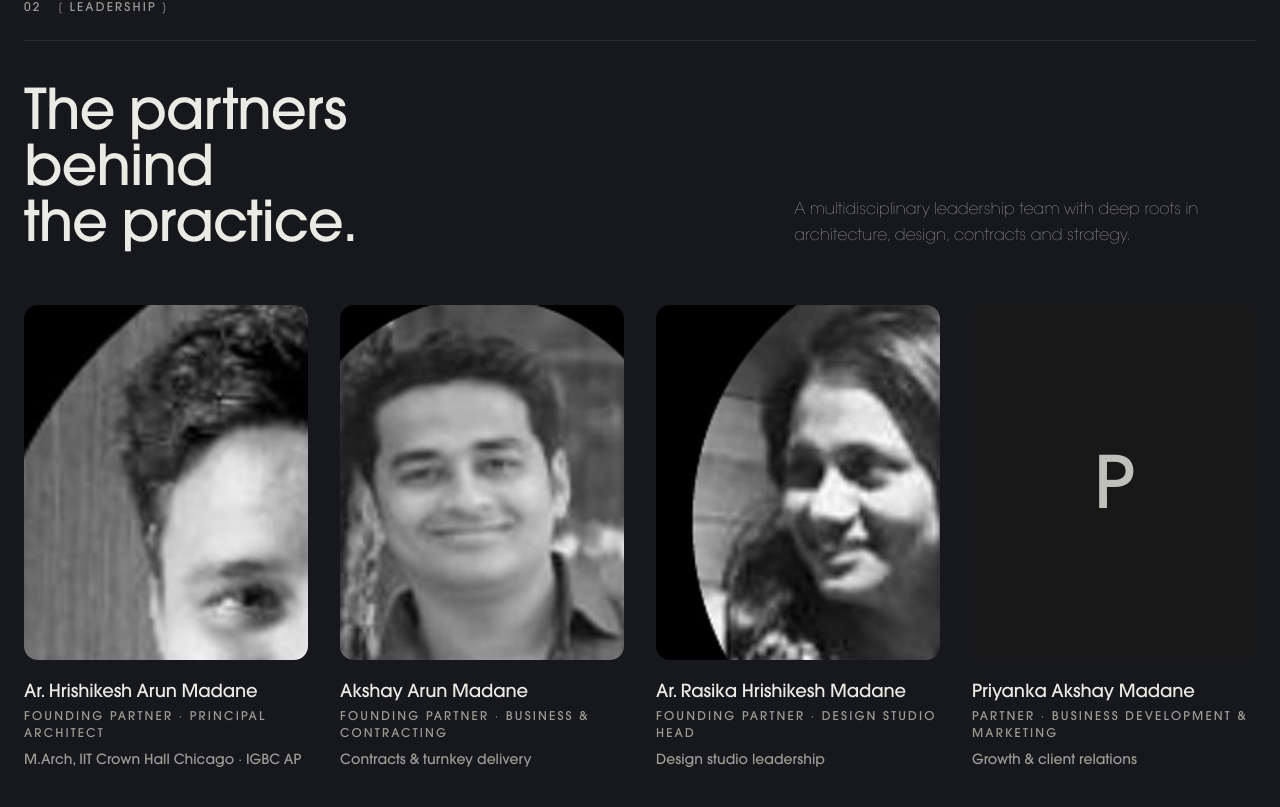
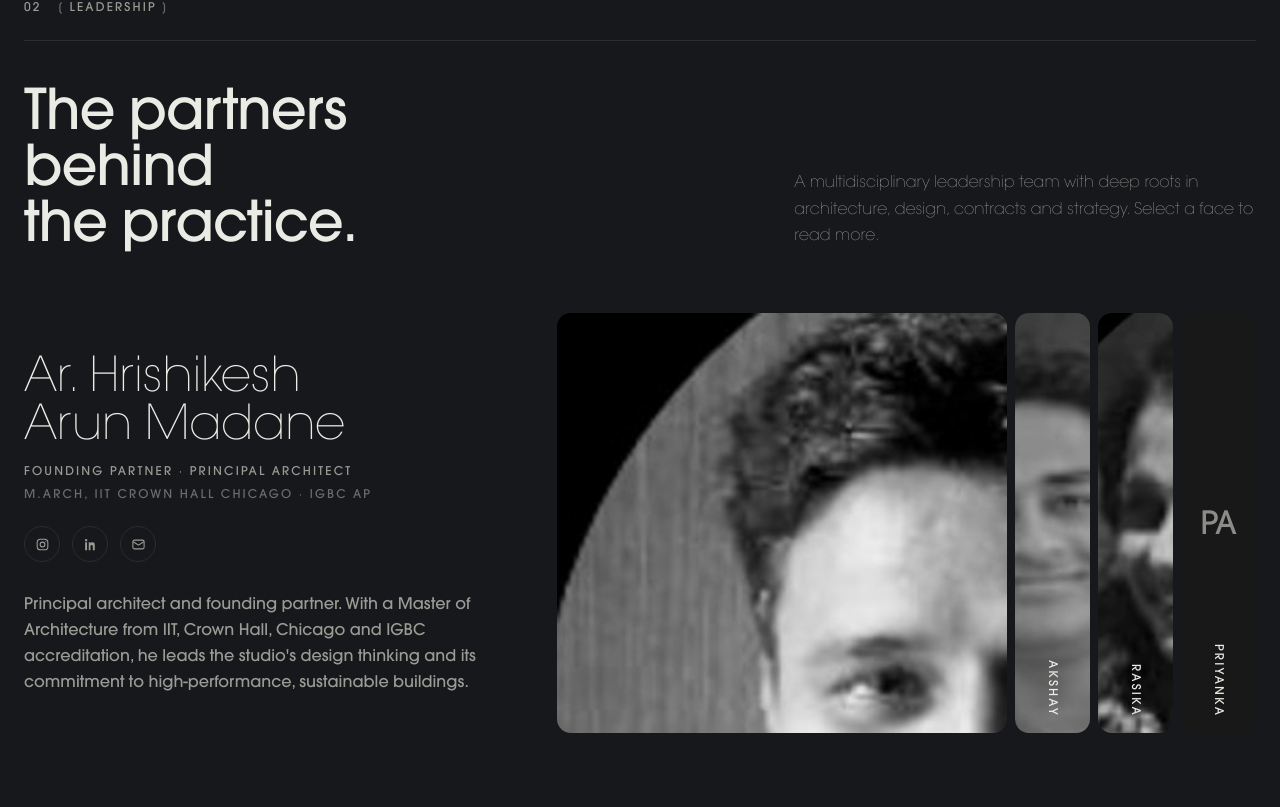
Before and after one commit to TusharND12/madane-design-workshop, a Next.js app: page /studio in a window 1280 px wide. Shown: the part 1612-2419 px from the top of the page. Built offline with nearby package versions, Linux system fonts and the light colour scheme.

Commit message:
Studio leadership: interactive active-portrait + clickable thumbnail strip with name/role/bio toggle

```diff
--- a/src/app/(site)/studio/page.tsx
+++ b/src/app/(site)/studio/page.tsx
@@ -1,10 +1,10 @@
 import type { Metadata } from "next";
-import Image from "next/image";
 import { getStudio, getClients } from "@/lib/cms";
 import { site } from "@/content/site";
 import { PageIntro } from "@/components/common/PageIntro";
 import { SectionHeader } from "@/components/primitives/SectionHeader";
 import { Reveal } from "@/components/primitives/Reveal";
+import { LeadershipShowcase } from "@/components/studio/LeadershipShowcase";
 import { EnquiryBand } from "@/components/common/EnquiryBand";
 
 export const metadata: Metadata = {
@@ -66,25 +66,15 @@ export default function StudioPage() {
       {/* 03 — Leadership */}
       <section className="bg-stone/40">
         <div className="shell-wide py-section">
-          <SectionHeader index="02" label="Leadership" title="The partners behind the practice." align="between" intro="A multidisciplinary leadership team with deep roots in architecture, design, contracts and strategy." />
-          <div className="mt-14 grid grid-cols-2 gap-x-6 gap-y-12 md:grid-cols-4 md:gap-x-8">
-            {studio.leadership.map((m, i) => (
-              <Reveal key={m.name} delay={(i % 4) * 0.06} className="flex flex-col">
-                <div className="relative aspect-[4/5] w-full overflow-hidden rounded-card bg-mount">
-                  {m.portrait ? (
-                    <Image src={m.portrait} alt={`${m.name} — ${m.role}.`} fill sizes="(max-width:768px) 45vw, 22vw" className="object-cover grayscale" />
-                  ) : (
-                    <span aria-hidden="true" className="flex h-full w-full items-center justify-center font-display text-5xl text-ink/80">
-                      {m.name.replace(/^Ar\.\s*/, "").charAt(0)}
-                    </span>
-                  )}
-                </div>
-                <h3 className="mt-5 font-display text-lg leading-tight tracking-tight">{m.name}</h3>
-                <span className="mt-1.5 font-mono text-2xs uppercase tracking-label text-ink-muted">{m.role}</span>
-                <p className="mt-2 text-sm leading-snug text-ink-muted">{m.credential}</p>
-              </Reveal>
-            ))}
-          </div>
+          <SectionHeader index="02" label="Leadership" title="The partners behind the practice." align="between" intro="A multidisciplinary leadership team with deep roots in architecture, design, contracts and strategy. Select a face to read more." />
+          <LeadershipShowcase
+            items={studio.leadership}
+            socials={[
+              ...site.socials.filter((s) => s.label === "Instagram" || s.label === "LinkedIn"),
+              { label: "Email", href: `mailto:${site.contact.email}` },
+            ]}
+            email={site.contact.email}
+          />
         </div>
       </section>
 
--- /dev/null
+++ b/src/components/studio/LeadershipShowcase.tsx
@@ -0,0 +1,156 @@
+"use client";
+
+import { useState } from "react";
+import Image from "next/image";
+import { AnimatePresence, motion } from "framer-motion";
+import { EASE } from "@/lib/motion";
+import { usePrefersReducedMotion } from "@/hooks/usePrefersReducedMotion";
+
+type Leader = { name: string; role: string; credential: string; bio: string; portrait: string };
+type Social = { label: string; href: string };
+
+const initials = (name: string) =>
+  name
+    .replace(/^Ar\.\s*/, "")
+    .split(" ")
+    .slice(0, 2)
+    .map((w) => w[0])
+    .join("");
+
+/**
+ * Leadership — an active portrait beside a clickable strip of the team. Selecting
+ * a face grows its portrait to fill the frame and swaps the name, role and bio
+ * alongside it. Mirrors the services accordion mechanic, synced to the copy.
+ */
+export function LeadershipShowcase({ items, socials, email }: { items: readonly Leader[]; socials: readonly Social[]; email: string }) {
+  const reduced = usePrefersReducedMotion();
+  const [active, setActive] = useState(0);
+  const a = items[active];
+
+  return (
+    <div className="mt-12 grid gap-10 md:mt-16 md:grid-cols-12 md:gap-12">
+      {/* Left — the active leader */}
+      <div className="md:col-span-5 md:self-center">
+        <AnimatePresence mode="wait">
+          <motion.div
+            key={active}
+            initial={{ opacity: 0, y: 16 }}
+            animate={{ opacity: 1, y: 0 }}
+            exit={{ opacity: 0, y: -16 }}
+            transition={{ duration: 0.45, ease: EASE }}
+          >
+            <h3 className="font-display text-[clamp(1.9rem,4vw,3rem)] font-light leading-[1] tracking-tight">{a.name}</h3>
+            <span className="mt-4 block font-mono text-2xs uppercase tracking-label text-ink-muted">{a.role}</span>
+            <span className="mt-1.5 block font-mono text-2xs uppercase tracking-label text-ink/40">{a.credential}</span>
+
+            <div className="mt-6 flex items-center gap-3">
+              {socials.map((s) => (
+                <a
+                  key={s.label}
+                  href={s.href}
+                  target={s.href.startsWith("http") ? "_blank" : undefined}
+                  rel={s.href.startsWith("http") ? "noopener noreferrer" : undefined}
+                  aria-label={`${a.name} — ${s.label}`}
+                  className="flex h-9 w-9 items-center justify-center rounded-full border border-hairline text-ink-muted transition-colors duration-300 hover:border-ink hover:text-ink"
+                >
+                  <SocialIcon label={s.label} />
+                </a>
+              ))}
+            </div>
+
+            <p className="mt-7 max-w-prose text-base leading-relaxed text-ink-muted">{a.bio}</p>
+          </motion.div>
+        </AnimatePresence>
+      </div>
+
+      {/* Right — portrait strip */}
+      <div className="md:col-span-7">
+        <div className="flex h-[60vh] min-h-[420px] flex-col gap-2 md:h-[clamp(380px,52vh,520px)] md:flex-row">
+          {items.map((m, i) => {
+            const isActive = i === active;
+            return (
+              <button
+                key={m.name}
+                type="button"
+                onClick={() => setActive(i)}
+                onMouseEnter={() => setActive(i)}
+                onFocus={() => setActive(i)}
+                aria-label={`Show ${m.name}`}
+                aria-pressed={isActive}
+                className="group relative block overflow-hidden rounded-card bg-mount"
+                style={{
+                  flexGrow: reduced ? 1 : isActive ? 6 : 1,
+                  flexBasis: 0,
+                  transition: reduced ? undefined : "flex-grow 0.7s cubic-bezier(0.16,1,0.3,1)",
+                }}
+              >
+                {m.portrait ? (
+                  <Image
+                    src={m.portrait}
+                    alt={`${m.name} — ${m.role}.`}
+                    fill
+                    sizes="(max-width:768px) 100vw, 40vw"
+                    className={`object-cover object-top transition-all duration-700 ease-editorial ${isActive ? "grayscale-0 brightness-100" : "grayscale brightness-[0.78] group-hover:brightness-90"}`}
+                  />
+                ) : (
+                  <span aria-hidden="true" className={`flex h-full w-full items-center justify-center font-display tracking-tight ${isActive ? "text-6xl text-ink/85" : "text-3xl text-ink/55"}`}>
+                    {initials(m.name)}
+                  </span>
+                )}
+
+                {/* collapsed: vertical name tab */}
+                <motion.span
+                  animate={{ opacity: isActive ? 0 : 1 }}
+                  transition={{ duration: 0.3, ease: EASE }}
+                  className="pointer-events-none absolute inset-x-0 bottom-4 hidden justify-center md:flex"
+                >
+                  <span className="font-mono text-2xs uppercase tracking-label text-ink [writing-mode:vertical-rl] [text-orientation:mixed]">
+                    {m.name.replace(/^Ar\.\s*/, "").split(" ")[0]}
+                  </span>
+                </motion.span>
+
+                {/* mobile collapsed name */}
+                <span className="absolute bottom-3 left-4 font-mono text-2xs uppercase tracking-label text-ink md:hidden">
+                  {m.name.replace(/^Ar\.\s*/, "").split(" ")[0]}
+                </span>
+              </button>
+            );
+          })}
+        </div>
+      </div>
+    </div>
+  );
+}
+
+function SocialIcon({ label }: { label: string }) {
+  if (label === "LinkedIn") {
+    return (
+      <svg width="15" height="15" viewBox="0 0 24 24" fill="currentColor" aria-hidden="true">
+        <path d="M6.94 5a1.94 1.94 0 11-3.88 0 1.94 1.94 0 013.88 0zM3.4 8.4h3.1V21H3.4zM9.2 8.4h2.97v1.72h.04c.41-.78 1.42-1.6 2.93-1.6 3.13 0 3.71 2.06 3.71 4.74V21h-3.1v-5.4c0-1.29-.02-2.95-1.8-2.95-1.8 0-2.07 1.4-2.07 2.85V21H9.2z" />
+      </svg>
+    );
+  }
+  if (label === "Instagram") {
+    return (
+      <svg width="15" height="15" viewBox="0 0 24 24" fill="none" stroke="currentColor" strokeWidth="1.7" aria-hidden="true">
+        <rect x="3.5" y="3.5" width="17" height="17" rx="5" />
+        <circle cx="12" cy="12" r="3.8" />
+        <circle cx="17.2" cy="6.8" r="0.9" fill="currentColor" stroke="none" />
+      </svg>
+    );
+  }
+  if (label === "Behance") {
+    return (
+      <svg width="16" height="16" viewBox="0 0 24 24" fill="currentColor" aria-hidden="true">
+        <path d="M8.2 11.3c.7-.35 1.1-.95 1.1-1.85 0-1.6-1.2-2.25-2.9-2.25H2v9.6h4.6c1.85 0 3.2-.9 3.2-2.75 0-1.1-.5-1.95-1.6-2.25zM4 9h2.1c.7 0 1.2.3 1.2 1s-.45 1-1.2 1H4V9zm2.35 5.6H4v-2.15h2.4c.85 0 1.35.35 1.35 1.05 0 .75-.55 1.1-1.4 1.1zM15.6 9.6c-2.05 0-3.45 1.45-3.45 3.55 0 2.15 1.35 3.5 3.5 3.5 1.6 0 2.75-.7 3.2-2h-1.85c-.2.45-.65.65-1.25.65-.85 0-1.45-.5-1.5-1.4h4.7c.15-2.4-1.1-4.3-3.35-4.3zm-1.35 2.85c.1-.8.6-1.3 1.35-1.3.8 0 1.25.5 1.3 1.3h-2.65zM14 8.05h4v.95h-4z" />
+      </svg>
+    );
+  }
+  // Email
+  return (
+    <svg width="15" height="15" viewBox="0 0 24 24" fill="none" stroke="currentColor" strokeWidth="1.7" aria-hidden="true">
+      <rect x="3" y="5" width="18" height="14" rx="2.5" />
+      <path d="M3.6 7.5 12 13l8.4-5.5" />
+    </svg>
+  );
+}
--- a/src/content/studio.ts
+++ b/src/content/studio.ts
@@ -32,10 +32,34 @@ export const studio = {
   ],
   // Founding/partner leadership with real credentials (company profile).
   leadership: [
-    { name: "Ar. Hrishikesh Arun Madane", role: "Founding Partner · Principal Architect", credential: "M.Arch, IIT Crown Hall Chicago · IGBC AP", portrait: "/assets/team-clean/hrishikesh.jpg" },
-    { name: "Akshay Arun Madane", role: "Founding Partner · Business & Contracting", credential: "Contracts & turnkey delivery", portrait: "/assets/team-clean/akshay.jpg" },
-    { name: "Ar. Rasika Hrishikesh Madane", role: "Founding Partner · Design Studio Head", credential: "Design studio leadership", portrait: "/assets/team-clean/rasika.jpg" },
-    { name: "Priyanka Akshay Madane", role: "Partner · Business Development & Marketing", credential: "Growth & client relations", portrait: "" },
+    {
+      name: "Ar. Hrishikesh Arun Madane",
+      role: "Founding Partner · Principal Architect",
+      credential: "M.Arch, IIT Crown Hall Chicago · IGBC AP",
+      bio: "Principal architect and founding partner. With a Master of Architecture from IIT, Crown Hall, Chicago and IGBC accreditation, he leads the studio's design thinking and its commitment to high-performance, sustainable buildings.",
+      portrait: "/assets/team-clean/hrishikesh.jpg",
+    },
+    {
+      name: "Akshay Arun Madane",
+      role: "Founding Partner · Business & Contracting",
+      credential: "Contracts & turnkey delivery",
+      bio: "Founding partner heading business and contracting. He runs turnkey delivery end to end — procurement, contracts and site execution — keeping every project accountable to one team, on time.",
+      portrait: "/assets/team-clean/akshay.jpg",
+    },
+    {
+      name: "Ar. Rasika Hrishikesh Madane",
+      role: "Founding Partner · Design Studio Head",
+      credential: "Design studio leadership",
+      bio: "Founding partner and head of the design studio. She leads the interiors practice and the studio's material and detailing language, resolving each space until the life inside it comes forward.",
+      portrait: "/assets/team-clean/rasika.jpg",
+    },
+    {
+      name: "Priyanka Akshay Madane",
+      role: "Partner · Business Development & Marketing",
+      credential: "Growth & client relations",
+      bio: "Partner leading business development and marketing. She owns client relationships, growth and the studio's brand — the first point of contact for new work.",
+      portrait: "",
+    },
   ],
   // What we design & build (company profile).
   capabilities: [
```
